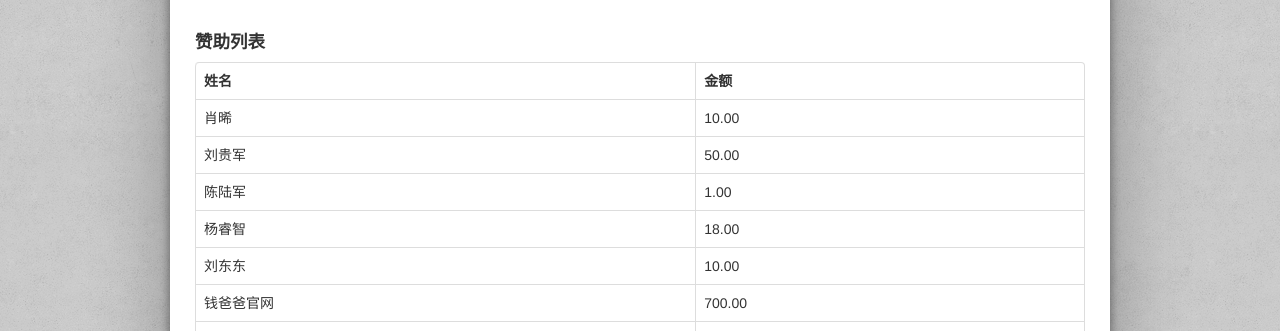
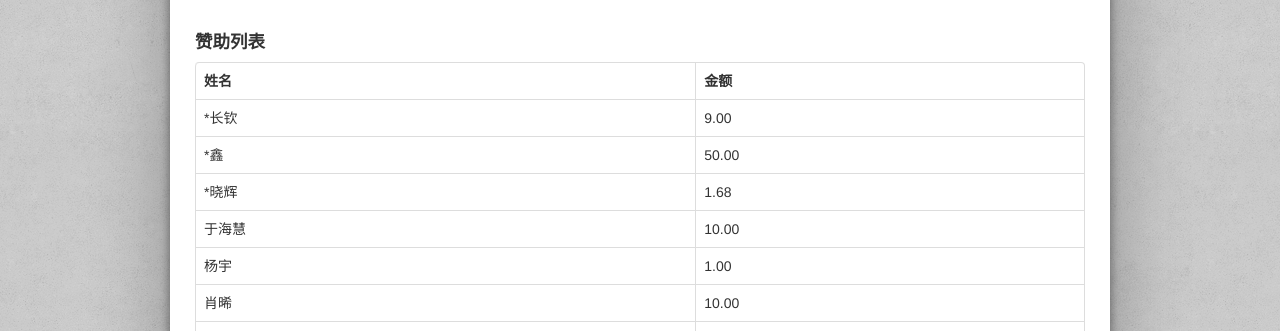
Before and after one commit to yuwgle/snakersite, a plain HTML site: page donate.html in a window 1280 px wide. Shown: the part 469-800 px from the top of the page. Drawn offline with Linux system fonts and the light colour scheme.

Commit message:
donate update

```diff
--- a/donate.html
+++ b/donate.html
@@ -59,6 +59,26 @@
 						  <tr>
 						    <th>姓名</th>
 							<th>金额</th>
+						  </tr>
+						  <tr>
+						    <td>*长钦</td>
+							<td>9.00</td>
+						  </tr>
+						  <tr>
+						    <td>*鑫</td>
+							<td>50.00</td>
+						  </tr>
+						  <tr>
+						    <td>*晓辉</td>
+							<td>1.68</td>
+						  </tr>
+						  <tr>
+						    <td>于海慧</td>
+							<td>10.00</td>
+						  </tr>
+						  <tr>
+						    <td>杨宇</td>
+							<td>1.00</td>
 						  </tr>
 						  <tr>
 						    <td>肖晞</td>
```
